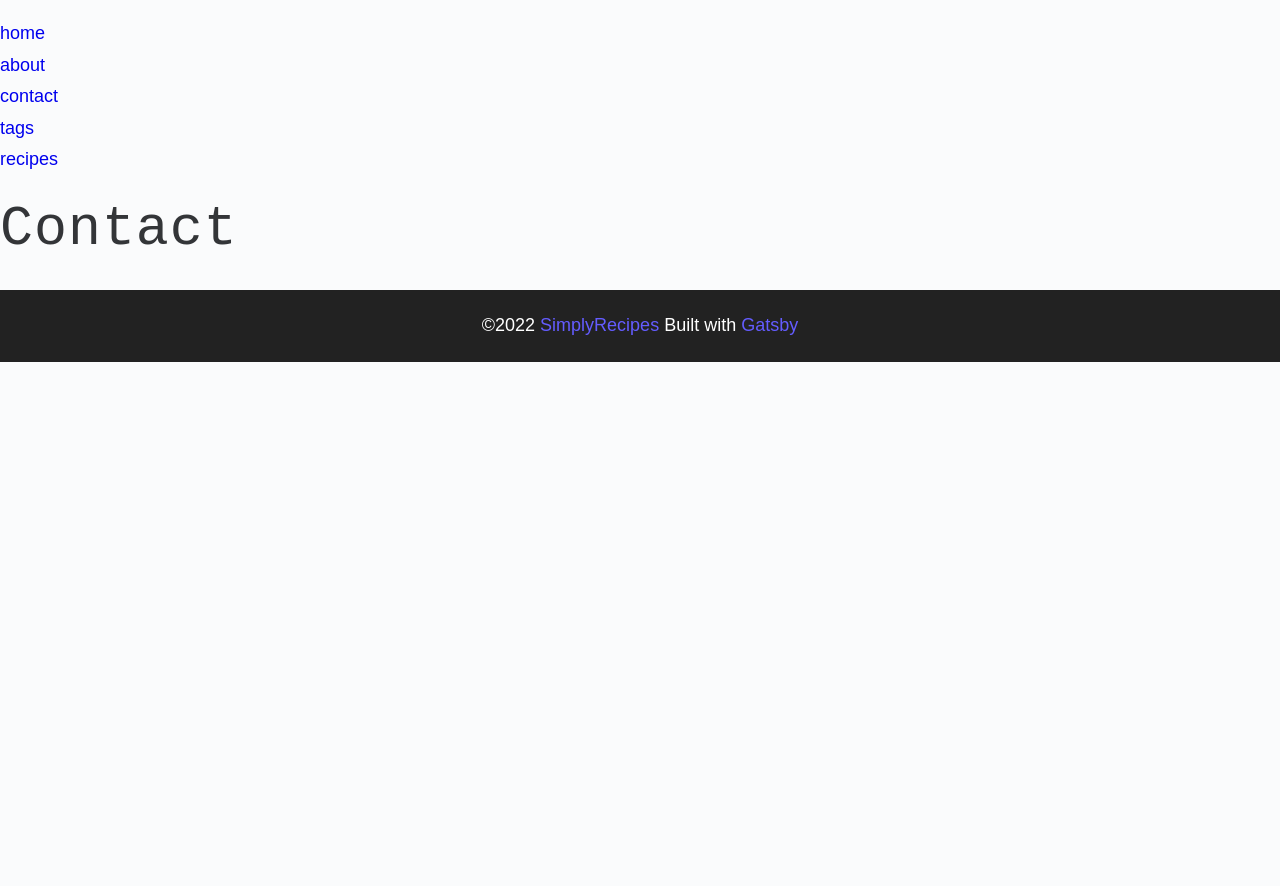
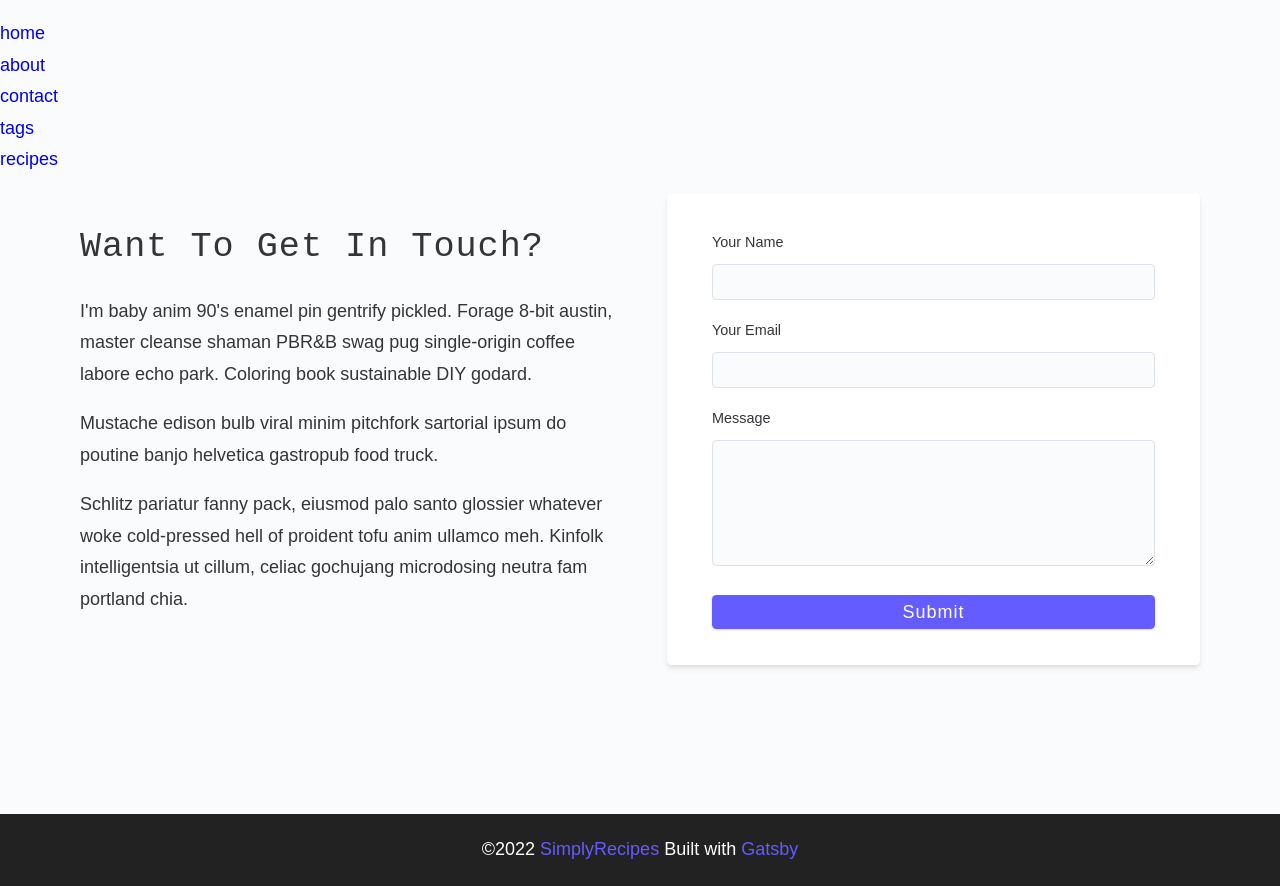
Before and after one commit to brettmadrid/SimplyRecipes, a Gatsby site: page /contact in a window 1280 px wide. Before the commit the page ends 800 px from the top, so only its background shows below. Built offline with nearby package versions, Linux system fonts and the light colour scheme; Gatsby itself is replaced by a stand-in of ours.

Commit message:
First part of contact form complete

```diff
--- a/src/pages/contact.js
+++ b/src/pages/contact.js
@@ -4,7 +4,47 @@ import Layout from "../components/Layout"
 const contact = () => {
   return (
     <Layout>
-      <h1>contact</h1>
+      <main className="page">
+        <section className="contact-page">
+          <article className="contact-info">
+            <h3>Want To Get In Touch?</h3>
+            <p>
+              I'm baby anim 90's enamel pin gentrify pickled. Forage 8-bit
+              austin, master cleanse shaman PBR&B swag pug single-origin coffee
+              labore echo park. Coloring book sustainable DIY godard.
+            </p>
+            <p>
+              Mustache edison bulb viral minim pitchfork sartorial ipsum do
+              poutine banjo helvetica gastropub food truck.
+            </p>
+            <p>
+              Schlitz pariatur fanny pack, eiusmod palo santo glossier whatever
+              woke cold-pressed hell of proident tofu anim ullamco meh. Kinfolk
+              intelligentsia ut cillum, celiac gochujang microdosing neutra fam
+              portland chia.
+            </p>
+          </article>
+          <article>
+            <form className="form contact-form">
+              <div className="form-row">
+                <label htmlFor="name">your name</label>
+                <input type="text" name="name" id="name" />
+              </div>
+              <div className="form-row">
+                <label htmlFor="email">your email</label>
+                <input type="text" name="email" id="email" />
+              </div>
+              <div className="form-row">
+                <label htmlFor="message">message</label>
+                <textarea name="message" id="message"></textarea>
+              </div>
+              <button type="submit" className="btn block">
+                submit
+              </button>
+            </form>
+          </article>
+        </section>
+      </main>
     </Layout>
   )
 }
```
